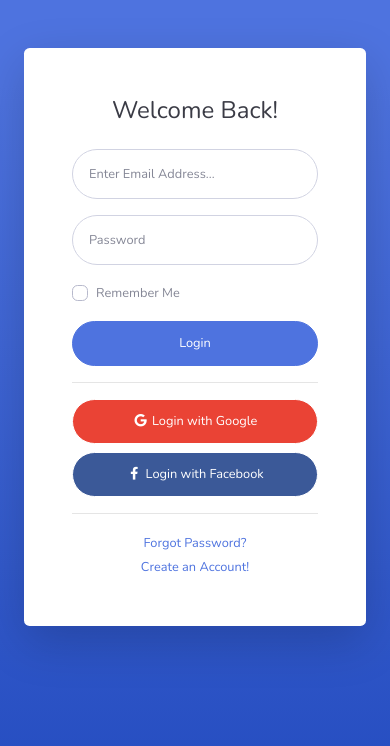
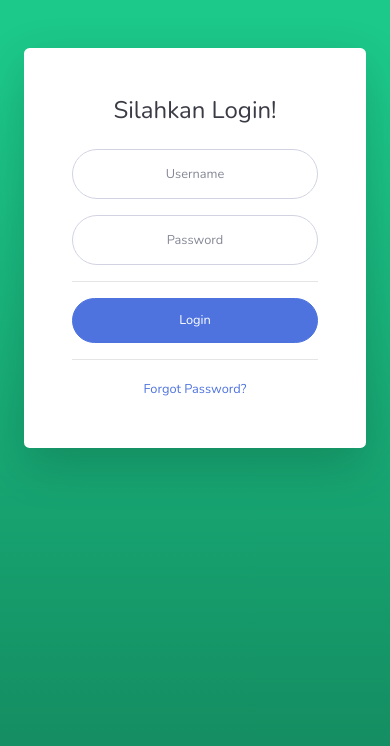
Before and after one commit to whyyy-project/SIPEPAK, a CodeIgniter 4 app: template app/Views/layouts/public/login.php in a window 390 px wide. Shown: the top 746 px of the page. Run offline with PHP 8.4 and a stand-in for CodeIgniter, Linux system fonts and the light colour scheme; the template is opened without the code that fills it: most values are stand-ins (such as "Sample title", 1, 10 or a date in 2020); some libraries are stand-ins or nearby versions.

Commit message:
edit view

```diff
--- a/app/Config/Routes.php
+++ b/app/Config/Routes.php
@@ -31,7 +31,7 @@ $routes->set404Override();
 // route since we don't have to scan directories.
 $routes->get('/', 'Pages::index');
 $routes->get('/login', 'Pages::loginPage');
-$routes->get('/user', 'Pages::dashboard');
+$routes->post('/user', 'User::index');
 
 /*
  * --------------------------------------------------------------------
--- a/app/Views/layouts/public/login.php
+++ b/app/Views/layouts/public/login.php
@@ -21,10 +21,16 @@
 
     <!-- Custom styles for this template-->
     <link href="<?= base_URL(); ?>css/sb-admin-2.min.css" rel="stylesheet">
-
+    <style>
+        .bg-unugiri-image {
+            background: url('/images/unugiri.jpeg');
+            background-position: center;
+            background-size: cover;
+        }
+    </style>
 </head>
 
-<body class="bg-gradient-primary">
+<body class="bg-gradient-success">
 
     <div class="container">
 
@@ -37,46 +43,30 @@
                     <div class="card-body p-0">
                         <!-- Nested Row within Card Body -->
                         <div class="row">
-                            <div class="col-lg-6 d-none d-lg-block bg-login-image"></div>
+                            <div class="col-lg-6 d-none d-lg-block bg-unugiri-image"></div>
                             <div class="col-lg-6">
                                 <div class="p-5">
                                     <div class="text-center">
-                                        <h1 class="h4 text-gray-900 mb-4">Welcome Back!</h1>
+                                        <h1 class="h4 text-gray-900 mb-4">Silahkan Login!</h1>
                                     </div>
-                                    <form class="user">
+                                    <form class="user" action="<?= base_URL(); ?>user" method="post">
                                         <div class="form-group">
-                                            <input type="email" class="form-control form-control-user"
-                                                id="exampleInputEmail" aria-describedby="emailHelp"
-                                                placeholder="Enter Email Address...">
+                                            <input type="text" class="form-control form-control-user text-center"
+                                                id="exampleInputEmail" aria-describedby="username"
+                                                placeholder="Username">
                                         </div>
                                         <div class="form-group">
-                                            <input type="password" class="form-control form-control-user"
+                                            <input type="password" class="form-control form-control-user text-center"
                                                 id="exampleInputPassword" placeholder="Password">
                                         </div>
-                                        <div class="form-group">
-                                            <div class="custom-control custom-checkbox small">
-                                                <input type="checkbox" class="custom-control-input" id="customCheck">
-                                                <label class="custom-control-label" for="customCheck">Remember
-                                                    Me</label>
-                                            </div>
-                                        </div>
-                                        <a href="index.html" class="btn btn-primary btn-user btn-block">
+                                        <hr>
+                                        <button type="submit" class="btn btn-primary btn-user btn-block">
                                             Login
-                                        </a>
-                                        <hr>
-                                        <a href="index.html" class="btn btn-google btn-user btn-block">
-                                            <i class="fab fa-google fa-fw"></i> Login with Google
-                                        </a>
-                                        <a href="index.html" class="btn btn-facebook btn-user btn-block">
-                                            <i class="fab fa-facebook-f fa-fw"></i> Login with Facebook
-                                        </a>
+                                        </button>
                                     </form>
                                     <hr>
                                     <div class="text-center">
                                         <a class="small" href="forgot-password.html">Forgot Password?</a>
-                                    </div>
-                                    <div class="text-center">
-                                        <a class="small" href="register.html">Create an Account!</a>
                                     </div>
                                 </div>
                             </div>
```
Also changed, not shown: app/Controllers/User.php (added, +13 -0 lines), app/Views/layouts/user/dashboard.php (added), app/Views/layouts/user/dashborad.php (deleted), public/images/unugiri.jpeg (added).
